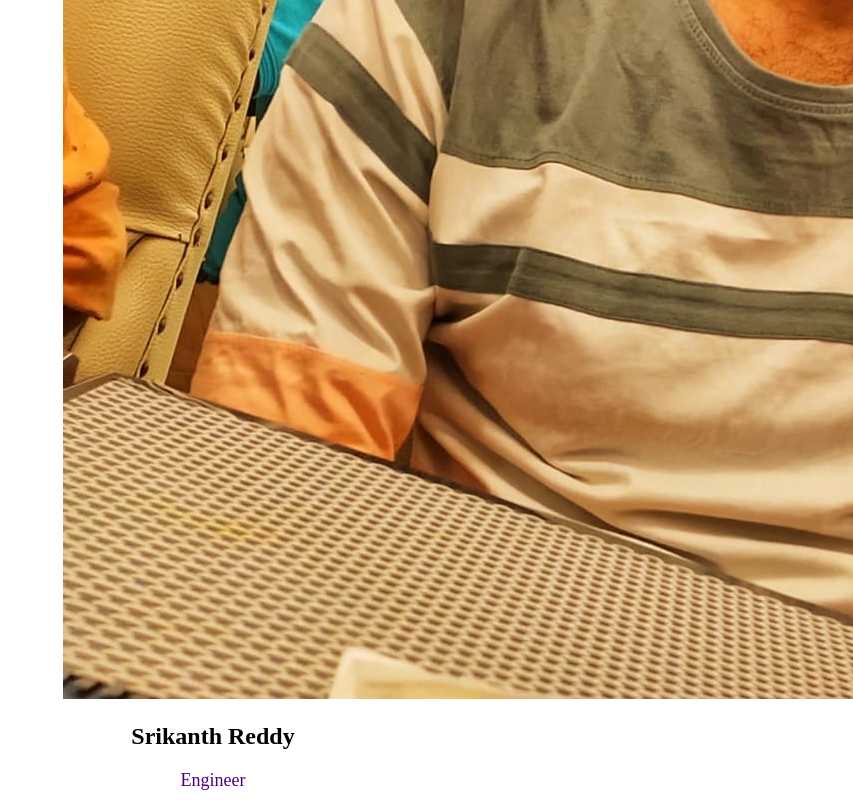
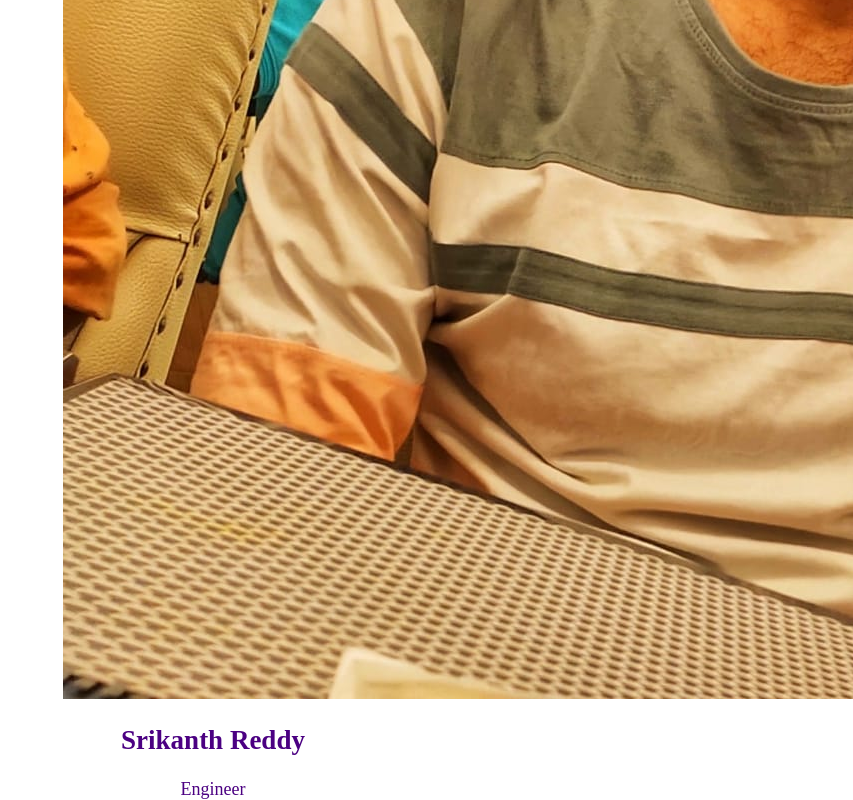
Before and after one commit to GodVilan/mern-stack1, a plain HTML site: page card.html in a window 1280 px wide. Shown: the part 909-1709 px from the top of the page, without its empty margins (427-1280 px from the left). Drawn offline with Linux system fonts and the light colour scheme.

Commit message:
added styles to page

```diff
--- a/card.html
+++ b/card.html
@@ -33,8 +33,10 @@
 <body>
     <div class = "profile">
         <img src = "mypic.jpg" alt = "pic" class="mypic">
-        <h2><b>Srikanth Reddy</b></h2>
-        <p class="dec">Engineer</p>
+        <div class="dec">
+            <h2><b>Srikanth Reddy</b></h2>
+            <p>Engineer</p>
+        </div>
     </div>
 </body>
 </html>
```
